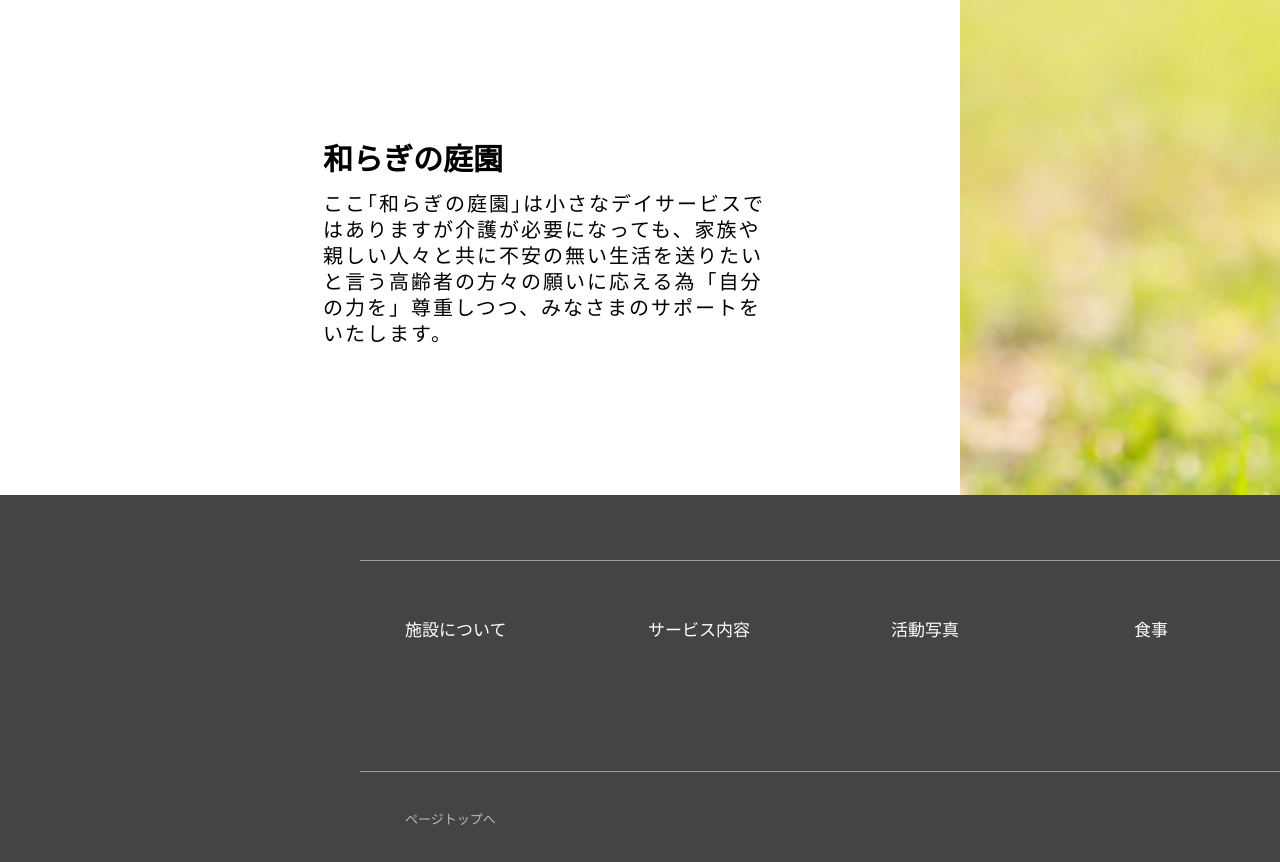
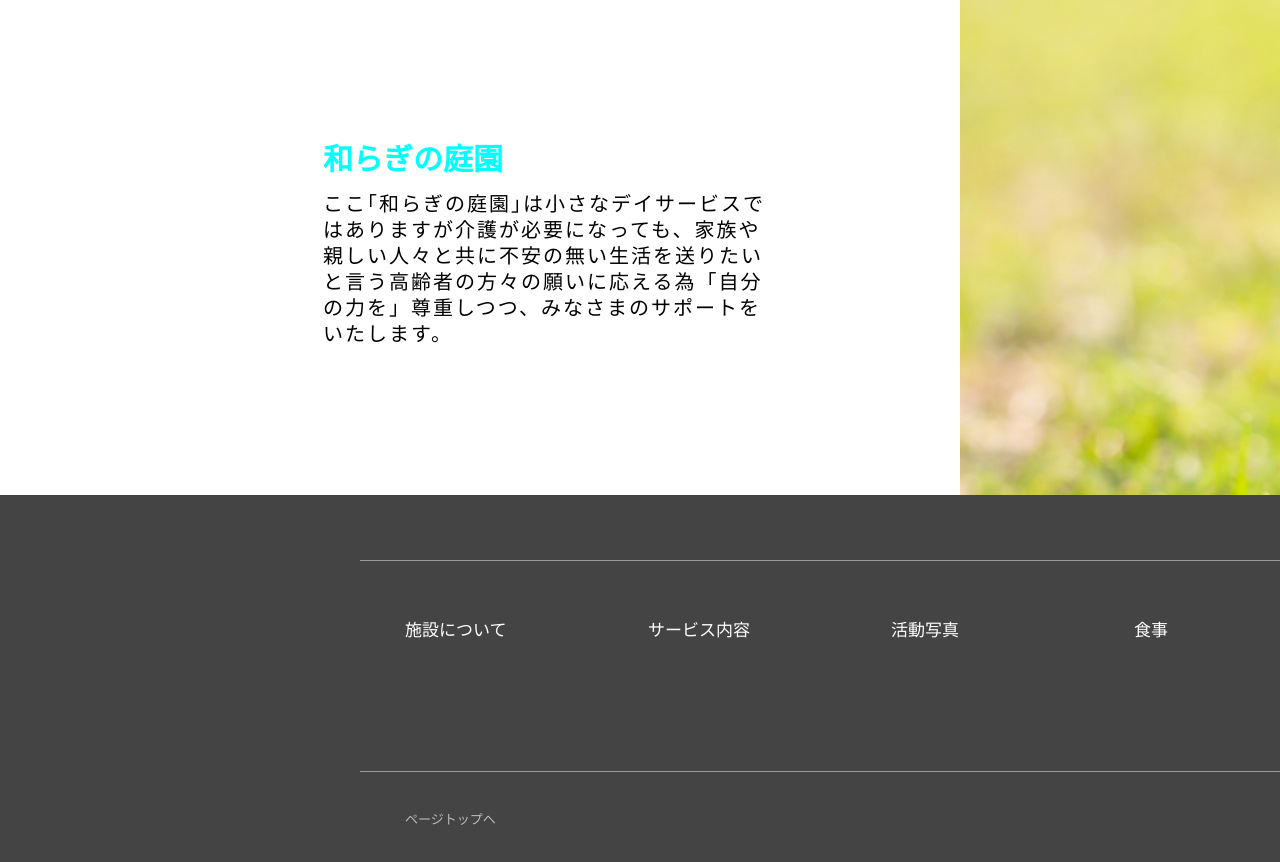
Before and after one commit to d-Tshoji/day-service, a website: page dist/index.html in a window 1280 px wide. Shown: the part 2000-2862 px from the top of the page. Drawn offline with Linux system fonts and the light colour scheme.

Commit message:
branch:dev-shojiを作成

```diff
--- a/src/scss/_about.scss
+++ b/src/scss/_about.scss
@@ -17,7 +17,7 @@
         position: absolute;
         font-size: 30px;
         font-weight: bold;
-        color: black;
+        color: aqua;
         top: 125px;
         left: 195px;
     }
```
Also changed, not shown: dist/style.css.
